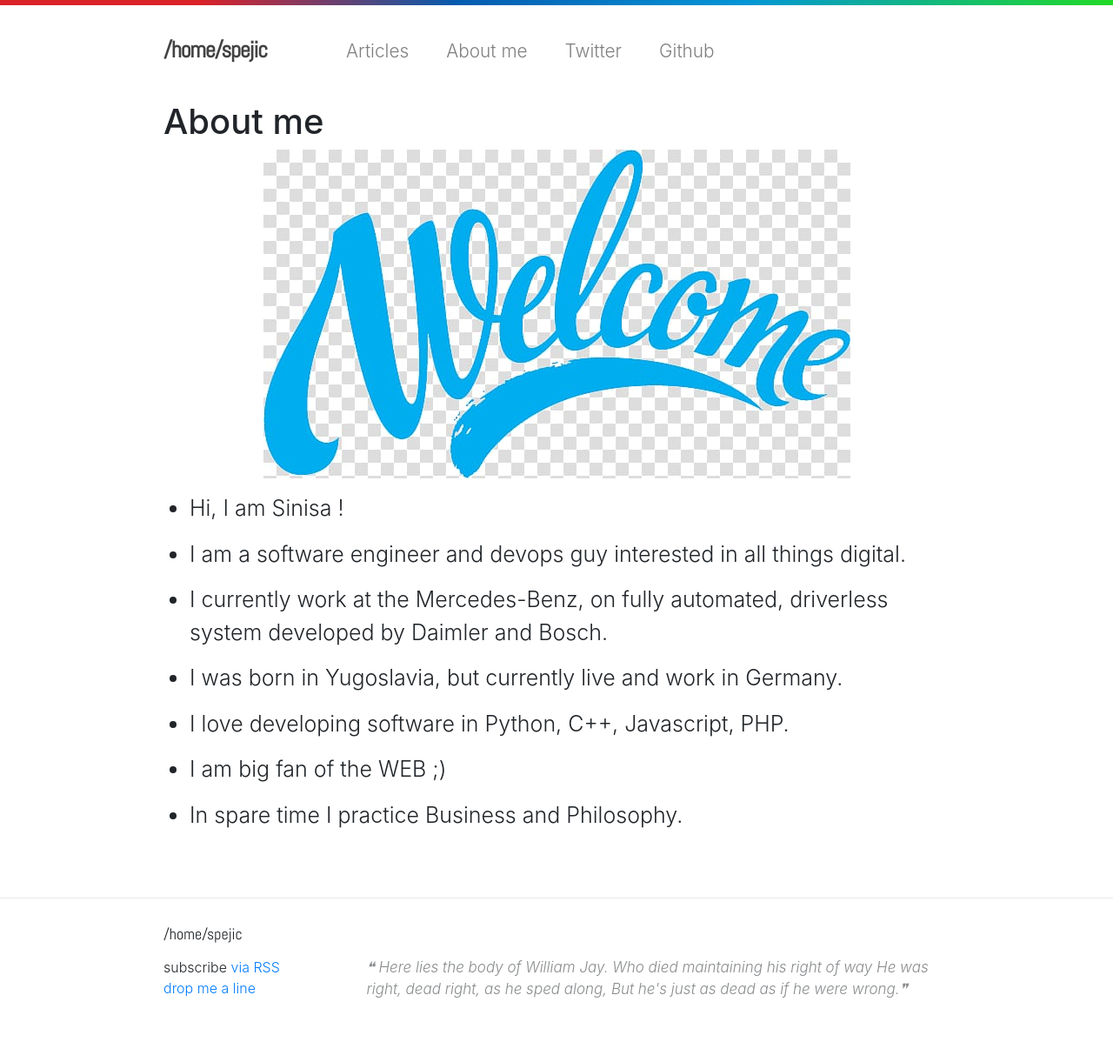
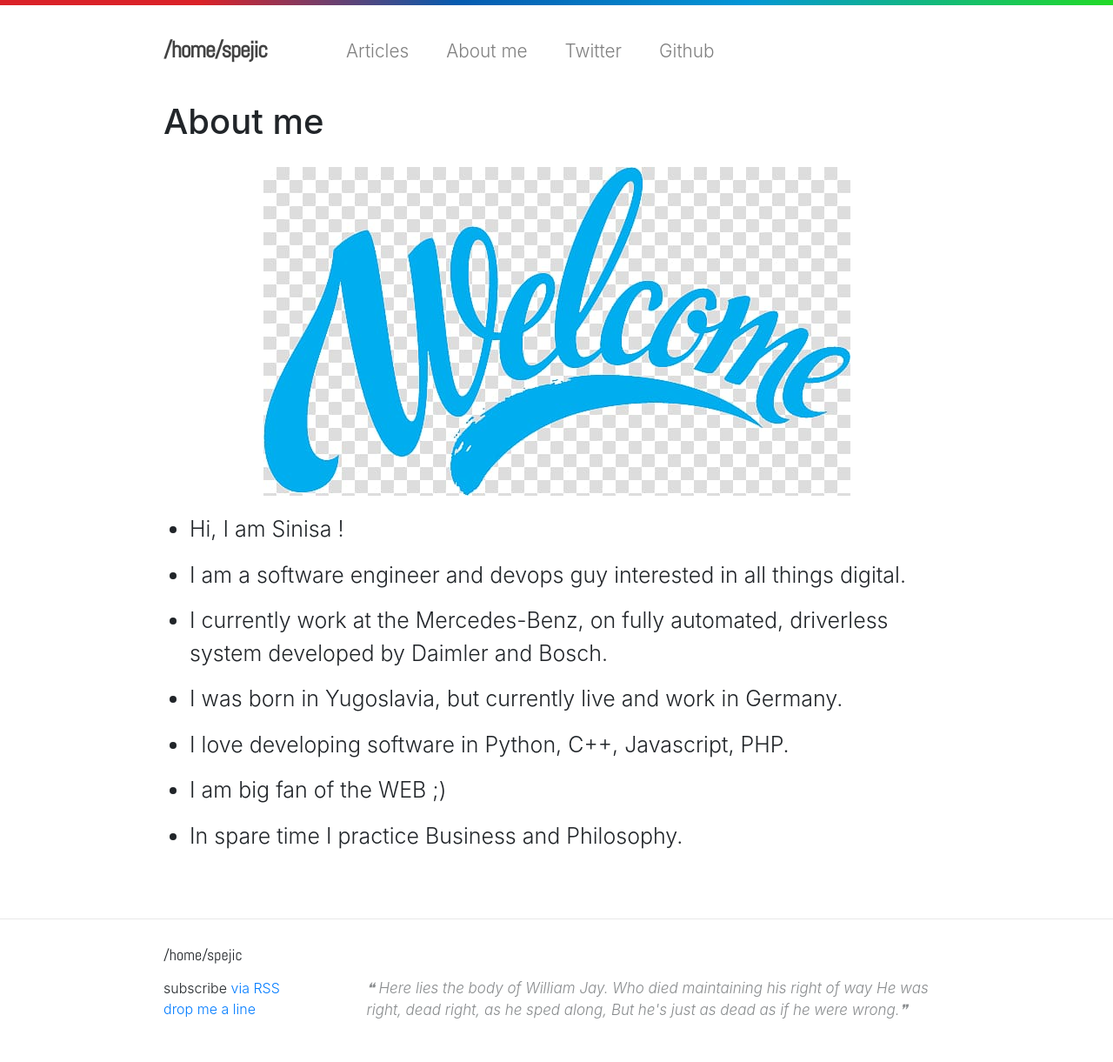
Before and after one commit to spejic88/spejic88.github.io, a Jekyll site: the page built from about.md, in a window 1280 px wide. Shown: the whole page at 87% size. Built offline with Jekyll 4.4.1, drawn with Linux system fonts in a browser that asks for light colours; some web fonts are replaced; before the commit the page ends 1197 px from its top, so only the background shows below that.

Commit message:
update #3

```diff
--- a/_sass/_layout.scss
+++ b/_sass/_layout.scss
@@ -137,7 +137,7 @@ figure {
 
         img {
             display: block;
-            margin: 0 auto;
+            margin: 20px auto;
         }
     }
 }
```
